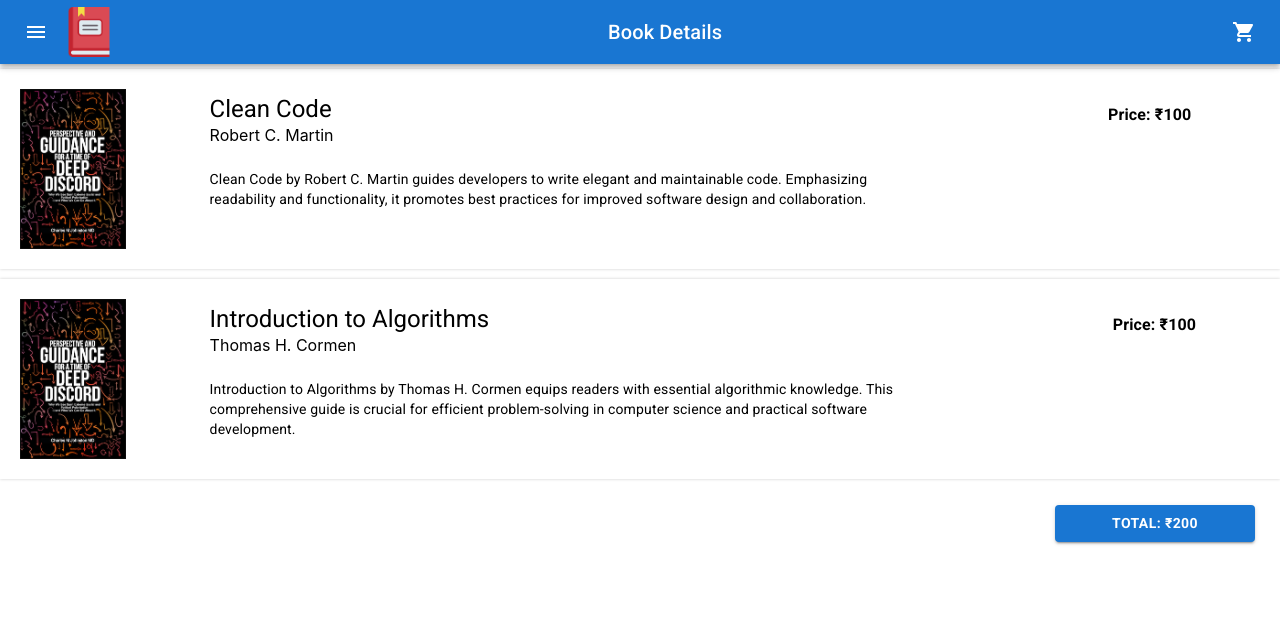
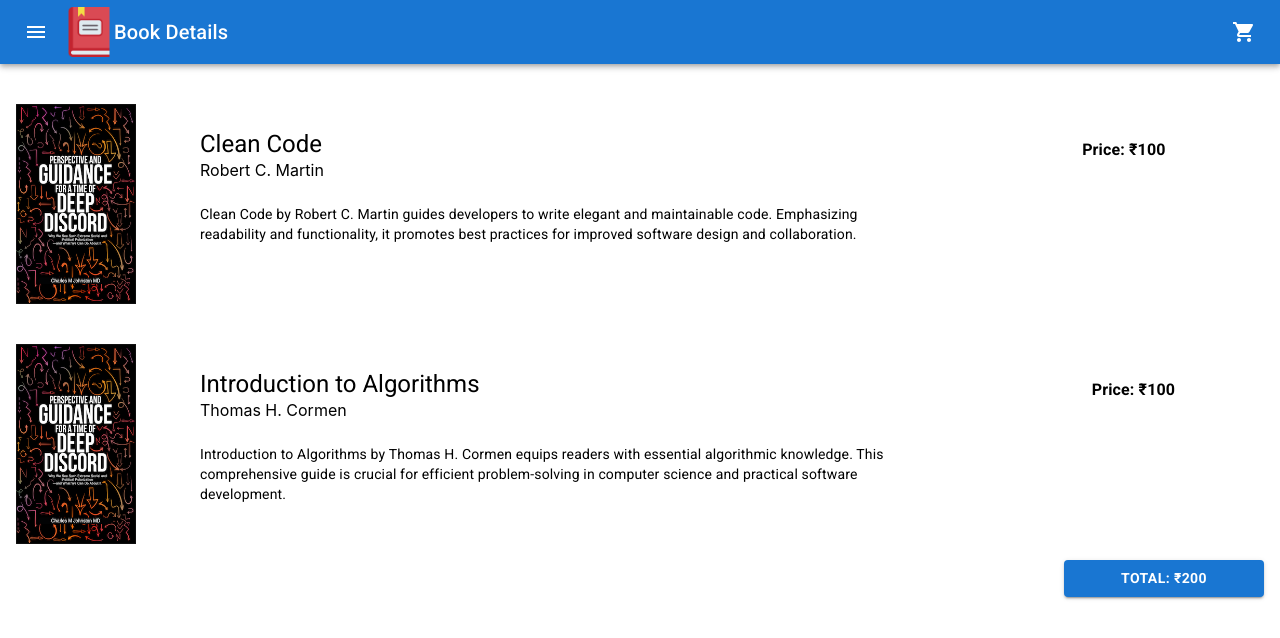
Before and after one commit to manju1981/bookstore_team1, a React (Create React App) app in the folder src/main/frontend-ui/bookstoreapp/: page /cart in a window 1280 px wide. Shown: the top 638 px of the page. Built offline with nearby package versions, Linux system fonts and the light colour scheme.

Commit message:
Book Cart code cleanup

```diff
--- a/src/main/frontend-ui/bookstoreapp/src/App.css
+++ b/src/main/frontend-ui/bookstoreapp/src/App.css
@@ -1,6 +1,3 @@
-.App {
-  text-align: center;
-}
 
 .App-logo {
   height: 40vmin;
--- a/src/main/frontend-ui/bookstoreapp/src/screens/BookCart/BookCart.js
+++ b/src/main/frontend-ui/bookstoreapp/src/screens/BookCart/BookCart.js
@@ -1,37 +1,11 @@
 import * as React from 'react'
-import { Typography } from '@mui/material'
+import { Box, Typography } from '@mui/material'
 import { Grid } from '@mui/material'
 import Button from '@mui/material/Button'
 import Header from '../../components/Header'
 import BookImage from '../../assets/book-image.png'
 
 const BookCart = () => {
-  const height = 200
-  const boxStyle = {
-    display: 'flex',
-    height: `${height}px`,
-    width: '100%', // Set width to 90%
-    margin: '5px auto 10px auto', // Center the box horizontally
-    boxShadow: '0 0px 3px rgba(0, 0, 0, 0.2)', // Add shadow effect
-    // borderRadius: '8px', // Add border-radius for a rounded corner effect
-    overflow: 'hidden', // Hide overflow content if any
-    // backgroundColor: 'red',
-  }
-
-  const imageStyle = {
-    padding: '20px',
-    width: '120px',
-    objectFit: 'cover',
-  }
-
-  const checkoutBoxStyle = {
-    display: 'flex',
-    width: '100%', // Set width to 90%
-    margin: '10px auto 10px auto', // Center the box horizontally
-    // boxShadow: '0 0px 3px rgba(0, 0, 0, 0.2)', // Add shadow effect
-    // overflow: 'hidden', // Hide overflow content if any
-  }
-
   const books = [
     {
       id: 8,
@@ -53,68 +27,71 @@
     },
   ]
 
-  function CartItem({ key, title, author, description, price }) {
+  function CartItems({ books }) {
     return (
-      <div style={boxStyle} key={key}>
-        <img src={BookImage} alt="Custom" style={imageStyle} />
+      <>
+        {books.map((book) => (
+          <Box
+            sx={{
+              display: 'flex',
+              height: '200px',
+              width: '100%',
+              mt: 5,
+            }}
+            key={book.id}
+          >
+            <Box
+              component="img"
+              sx={{ width: 120, ml: 2 }}
+              alt={book.title}
+              src={BookImage}
+            />
             <Grid item xs={4} textAlign="left" paddingLeft={8}>
               <Typography variant="h5" data-testid="book-title" mt={3}>
-            {title}
+                {book.title}
               </Typography>
               <Typography variant="h10" data-testid="book-author" mt={1}>
-            {author}
+                {book.author}
               </Typography>
               <Typography
                 variant="body2"
                 data-testid="book-title"
-            mt={3}
-            sx={{ width: '80%' }}
+                sx={{ width: '80%', mt: 3 }}
               >
-            {description}
+                {book.description}
               </Typography>
             </Grid>
             <Typography
               variant="subtitle1"
-          mt={4}
-          mr={8}
-          sx={{ marginLeft: 'auto', fontWeight: 'bold', width: '200px' }}
+              sx={{
+                marginLeft: 'auto',
+                fontWeight: 'bold',
+                width: '200px',
+                mt: 4,
+                mr: 8,
+              }}
             >
-          Price: ₹{price}
+              Price: ₹{book.price}
             </Typography>
-      </div>
+          </Box>
+        ))}
+      </>
     )
   }
 
   return (
-    <>
+    <Box>
       <Header title="Book Details" showSearchBar={false} />
-      {books.map((book) => (
-        <CartItem
-          key={book.id}
-          author={book.author}
-          title={book.title}
-          description={book.description}
-          price={book.price}
-        />
-      ))}
-      <div style={checkoutBoxStyle}>
-        <Grid item xs={4} textAlign="left" paddingLeft={8}></Grid>
-        <div style={{ marginLeft: 'auto', fontWeight: 'bold', width: '250px' }}>
-          {/* <Typography
-            variant="subtitle1"
-            mt={4}
-            mr={8}
-            sx={{ marginLeft: 'auto', width: '250px' }}
+      <CartItems books={books} />
+      <Box sx={{ display: 'flex', justifyContent: 'flex-end' }}>
+        <Button
+          variant="contained"
+          sx={{ ml: 'auto', m: 2, fontWeight: 'bold', width: '200px' }}
         >
-            Total: ₹{'200'}
-          </Typography> */}
-          <Button variant="contained" sx={{ m: 2, fontWeight: 'bold', width: '200px' }}>
           Total: ₹200
         </Button>
-        </div>
-      </div>
-    </>
+      </Box>
+    </Box>
   )
 }
-
 export default BookCart
```
Lines whose indentation alone changed are shown as unchanged.
